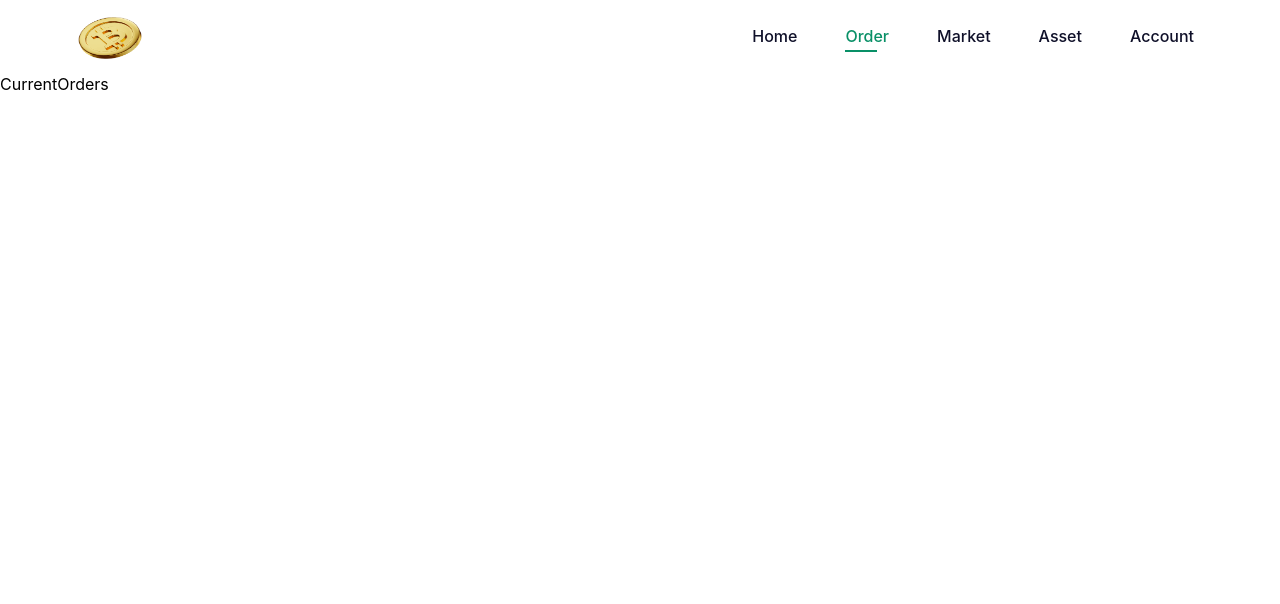
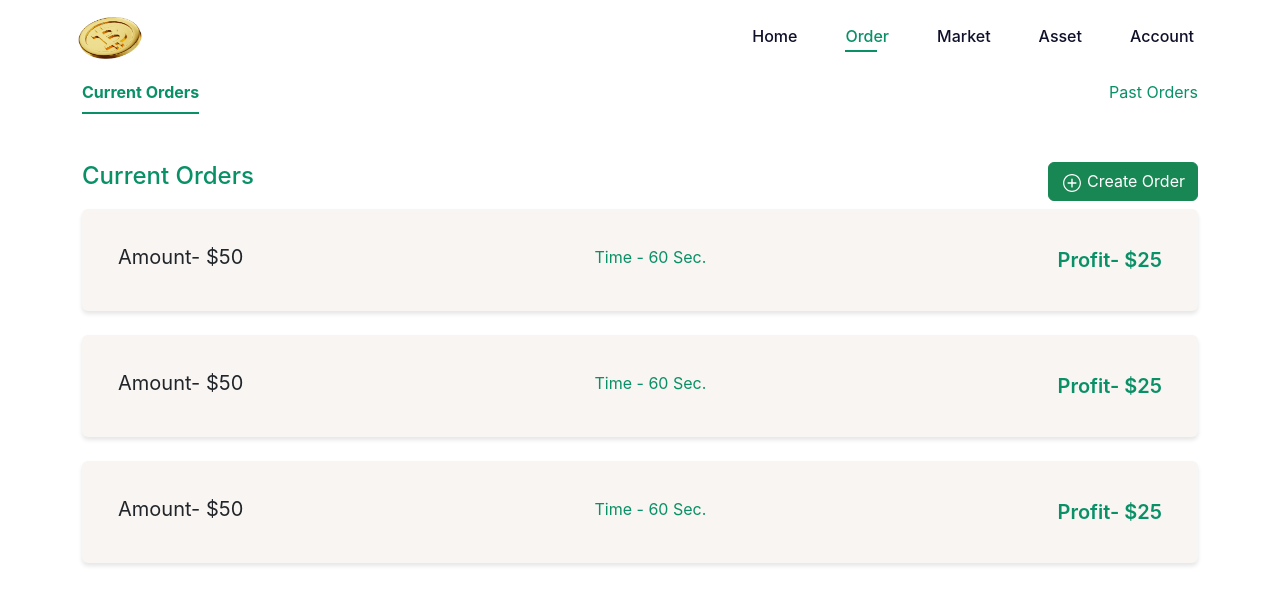
Before and after one commit to robinhood6996/crypto, a React (Vite) app: page /orders in a window 1280 px wide. Shown: the top 604 px of the page. Built offline with nearby package versions, Linux system fonts and the light colour scheme.

Commit message:
Order and market page init

```diff
--- a/src/App.scss
+++ b/src/App.scss
@@ -12,36 +12,37 @@
   --color-teal-700: hsl(162, 87%, 35%);
   --color-teal-800: hsl(162, 88%, 30%);
 
-    --shadow-small: 0 1px 3px 0 rgba(0, 0, 0, 0.1), 0 1px 2px 0 rgba(0, 0, 0, 0.06);
+  --shadow-small: 0 1px 3px 0 rgba(0, 0, 0, 0.1),
+    0 1px 2px 0 rgba(0, 0, 0, 0.06);
   --shadow-medium: 0 -4px 6px -1px rgba(0, 0, 0, 0.1),
     0 2px 4px -1px rgba(0, 0, 0, 0.06);
   --shadow-large: 0 10px 15px -3px rgba(0, 0, 0, 0.1),
     0 4px 6px -2px rgba(0, 0, 0, 0.05);
 }
 
-.text-cs-gray{
+.text-cs-gray {
   color: var(--color-darken);
 }
 
-.text-cs-black{
+.text-cs-black {
   color: var(--color-black);
 }
 
-.text--primary{
-    color: var(--color-teal-800);
+.text--primary {
+  color: var(--color-teal-800) !important;
 }
 
-.cs-box-shadow{
+.cs-box-shadow {
   box-shadow: 0px 3px 4px 0px rgba(0, 0, 0, 0.1) !important;
 }
 
 .table:not(.table-bordered).table-row-dashed tr {
   border-bottom-width: 1px;
   border-bottom-style: dashed;
-    border-bottom-color: #F1F1F4;
+  border-bottom-color: #f1f1f4;
 }
 
-.table:not(.table-bordered)>:not(:first-child) {
+.table:not(.table-bordered) > :not(:first-child) {
   border-color: transparent;
   border-width: 0;
   border-style: none;
@@ -51,7 +52,7 @@
   color: #78829d !important;
 }
 
-.custom-card{
+.custom-card {
   background-color: #f8f5f2 !important;
   box-shadow: none;
   border: none !important;
@@ -59,10 +60,9 @@
   transition: all 0.3s ease;
 }
 
-.max-w-150px{
+.max-w-150px {
   max-width: 100px !important;
 }
-
 
 .brand {
   font-family: inherit;
@@ -213,11 +213,11 @@
   }
 }
 
-.main-wrapper{
+.main-wrapper {
   margin-top: 4.5rem;
 }
 
-.icon-wrapper{
+.icon-wrapper {
   background-color: #ffffff;
   width: 100%;
   display: flex;
@@ -228,26 +228,24 @@
   margin-bottom: 20px;
 }
 
-.tb-coin-name{
+.tb-coin-name {
   width: 400px;
 }
 
+@media (max-width: 1399.98px) {
+}
 
-@media (max-width: 1399.98px) {  }
-
-@media (max-width: 1199.98px) {}
+@media (max-width: 1199.98px) {
+}
 
 @media (max-width: 991.98px) {
-    .tb-coin-name{
+  .tb-coin-name {
     width: unset;
   }
-
 }
 
 @media only screen and (max-width: 768px) {
-
 }
 
 @media only screen and (max-width: 576px) {
-
 }
--- /dev/null
+++ b/src/pages/Account/Account.tsx
@@ -0,0 +1,5 @@
+function Account() {
+  return <div>Account</div>;
+}
+
+export default Account;
--- /dev/null
+++ b/src/pages/Assets/Assets.tsx
@@ -0,0 +1,5 @@
+const Assets = () => {
+  return <div>Assets</div>;
+};
+
+export default Assets;
--- /dev/null
+++ b/src/pages/Market/Market.tsx
@@ -0,0 +1,59 @@
+import { useEffect, useRef } from "react";
+
+const Market = () => {
+  const containerRef = useRef(null);
+  const scriptRef = useRef(null);
+
+  useEffect(() => {
+    const script = document.createElement("script");
+    script.src =
+      "https://s3.tradingview.com/external-embedding/embed-widget-advanced-chart.js";
+    script.type = "text/javascript";
+    script.async = true;
+    script.innerHTML = `
+        {
+          "width": "100%",
+          "height": "650",
+          "symbol": "BINANCE:BTCUSDT",
+          "interval": "D",
+          "timezone": "Etc/UTC",
+          "theme": "light",
+          "style": "1",
+          "locale": "en",
+          "allow_symbol_change": true,
+          "calendar": false,
+          "support_host": "https://www.tradingview.com"
+        }`;
+
+    const container = containerRef.current;
+    scriptRef.current = script;
+    if (container) {
+      container.appendChild(script);
+    }
+  }, []);
+  return (
+    <div className="container h-100">
+      <div>
+        <div
+          className="tradingview-widget-container"
+          ref={containerRef}
+          style={{ height: "100%", width: "100%" }}
+        >
+          <div
+            className="tradingview-widget-container__widget"
+            style={{ height: "calc(100% - 32px)", width: "100%" }}
+          ></div>
+          <div className="tradingview-widget-copyright">
+            <a
+              href="https://www.tradingview.com/"
+              rel="noopener nofollow"
+              target="_blank"
+            ></a>
+          </div>
+        </div>
+      </div>
+    </div>
+  );
+};
+
+export default Market;
--- a/src/pages/Orders/CurrentOrders.tsx
+++ b/src/pages/Orders/CurrentOrders.tsx
@@ -1,5 +1,67 @@
+import { Button, Card, Col, Nav, Row, Tab } from "react-bootstrap";
+import Order from "./Order";
+import { IoIosAddCircleOutline } from "react-icons/io";
+
 function CurrentOrders() {
-  return <div>CurrentOrders</div>;
+  return (
+    <>
+      <div className="container">
+        <Tab.Container id="left-tabs-example" defaultActiveKey="currentOrders">
+          <Row>
+            <Col sm={12}>
+              <Nav
+                variant="underline"
+                className="flex-row justify-content-between"
+              >
+                <Nav.Item>
+                  <Nav.Link
+                    eventKey="currentOrders"
+                    className="text--primary text-center"
+                  >
+                    Current Orders
+                  </Nav.Link>
+                </Nav.Item>
+                <Nav.Item>
+                  <Nav.Link
+                    eventKey="pastOrders"
+                    className="text--primary text-center"
+                  >
+                    Past Orders
+                  </Nav.Link>
+                </Nav.Item>
+              </Nav>
+            </Col>
+            <Col sm={12}>
+              <Tab.Content>
+                <Tab.Pane eventKey="currentOrders">
+                  <div className="mt-5">
+                    <div className="d-flex justify-content-between mb-2">
+                      <h4 className="text--primary">Current Orders</h4>
+                      <Button variant="success">
+                        <IoIosAddCircleOutline fontSize={22} color="white" />{" "}
+                        Create Order
+                      </Button>
+                    </div>
+                    <Order />
+                    <Order />
+                    <Order />
+                  </div>
+                </Tab.Pane>
+                <Tab.Pane eventKey="pastOrders">
+                  <div className="mt-5">
+                    <h4 className="text--primary">Past Orders</h4>
+                    <Order />
+                    <Order />
+                    <Order />
+                  </div>
+                </Tab.Pane>
+              </Tab.Content>
+            </Col>
+          </Row>
+        </Tab.Container>
+      </div>
+    </>
+  );
 }
 
 export default CurrentOrders;
--- /dev/null
+++ b/src/pages/Orders/Order.tsx
@@ -0,0 +1,23 @@
+import { Card } from "react-bootstrap";
+
+const Order = () => {
+  return (
+    <>
+      <div className="col-xl-12 col-lg-12 col-md-12 col-sm-12 mb-4">
+        <Card className="custom-card cs-box-shadow text-center">
+          <Card.Body>
+            <div className="d-flex justify-content-between">
+              <h5 className="fs-15px fw-400 mb-0">Amount- $50</h5>
+              <div className={"fs-15px fw-400 mb-0 text--primary"}>
+                Time - 60 Sec.
+              </div>
+              <p className={"fs-20px fw-600 text--primary mb-0"}>Profit- $25</p>
+            </div>
+          </Card.Body>
+        </Card>
+      </div>
+    </>
+  );
+};
+
+export default Order;
```
Also changed, not shown: src/Routes/Routes.tsx (+15 -0 lines). Lines whose indentation alone changed are shown as unchanged.
